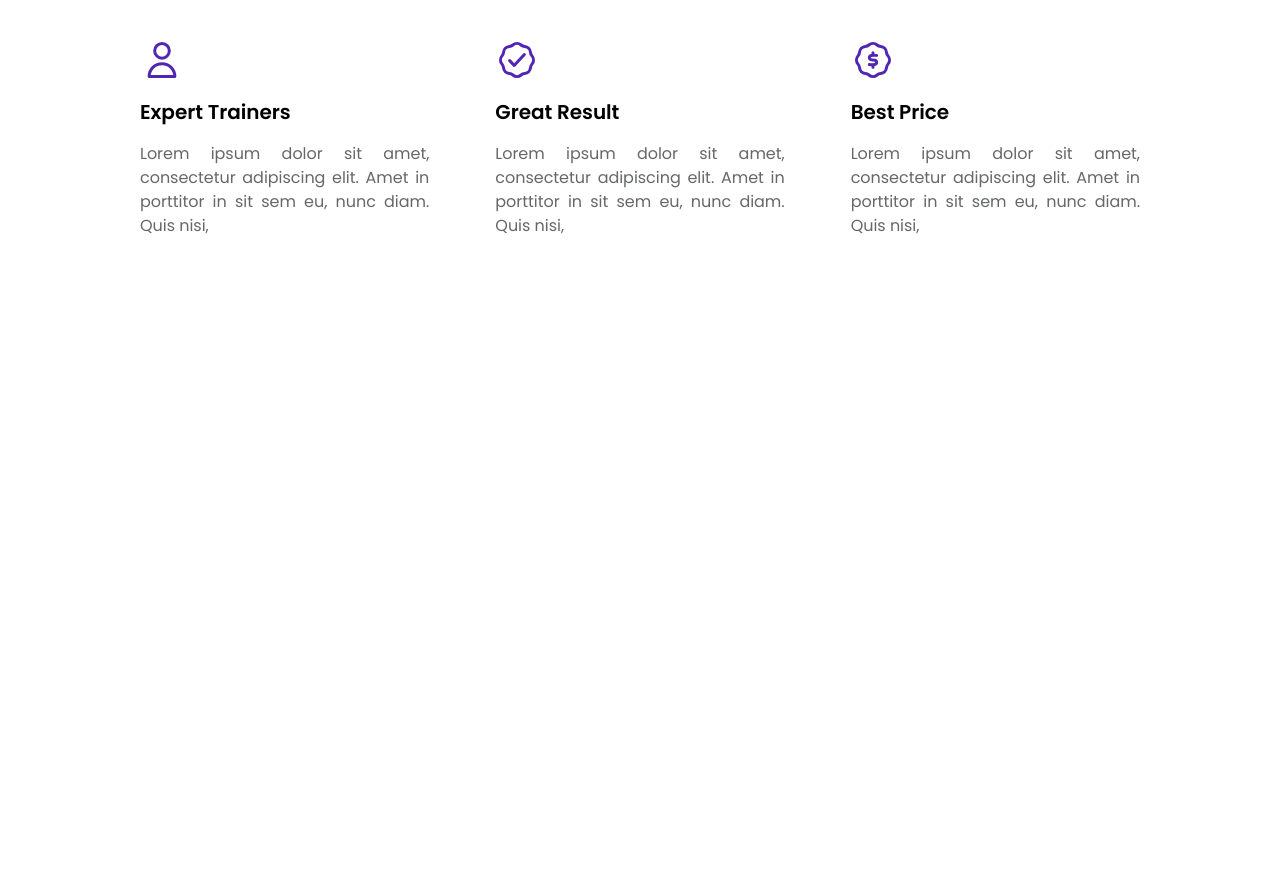
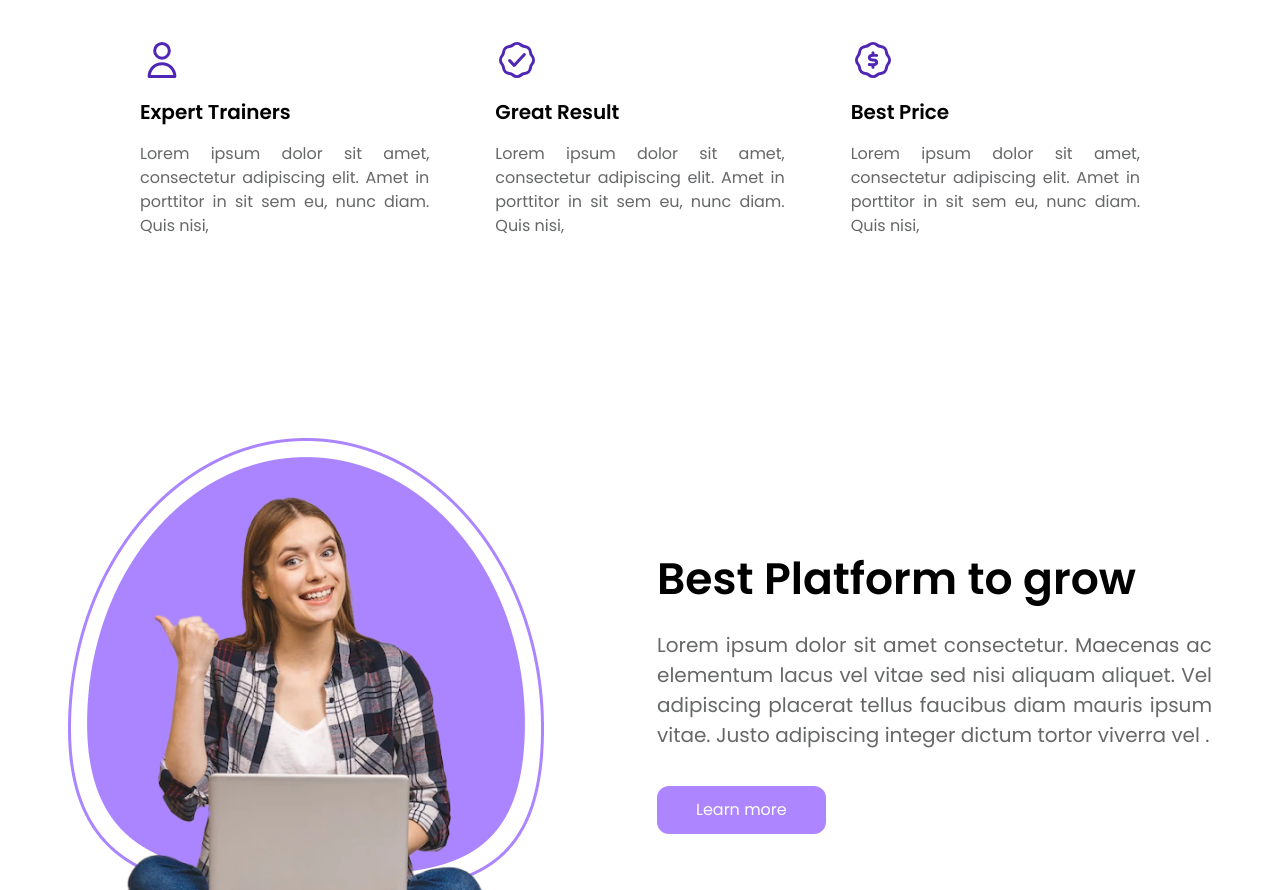
Before and after one commit to vostavhy/landing-tailwind-skills, a website built with Vite: page index.html in a window 1280 px wide. Shown: the part 2711-3601 px from the top of the page. Before the commit the page ends 2974 px from the top, so only its background shows below. Built offline with nearby package versions, Linux system fonts and the light colour scheme; files whose address does not match are found by name.

Commit message:
feat: implement platform section

```diff
--- a/index.html
+++ b/index.html
@@ -472,5 +472,32 @@
         </div>
       </div>
     </section>
+
+    <!--Platform-->
+    <section class="pt-[175px] lg:pt-[130px] md:pt-[60px]">
+      <div class="m-auto max-w-[1144px] lg:px-[25px]">
+        <div class="flex justify-between gap-6 md:flex-wrap-reverse md:justify-center">
+          <div>
+            <img class="h-auto w-full" src="/images/platform-1.png" alt="" />
+          </div>
+          <div class="mt-[110px] max-w-[555px] md:mt-0">
+            <h2>Best Platform to grow</h2>
+            <p class="mt-5 text-justify text-[20px] font-normal leading-[30px] text-secondary md:text-base">
+              Lorem ipsum dolor sit amet consectetur. Maecenas ac elementum lacus vel vitae sed nisi aliquam aliquet.
+              Vel adipiscing placerat tellus faucibus diam mauris ipsum vitae. Justo adipiscing integer dictum tortor
+              viverra vel .
+            </p>
+            <button
+              class="mt-9 rounded-[12px] bg-[#AC85FF] px-[39px] py-3 text-white transition hover:bg-white hover:text-[#AC85FF] hover:outline hover:outline-[#AC85FF]"
+            >
+              Learn more
+            </button>
+          </div>
+        </div>
+      </div>
+    </section>
+
+    <!--Students Support-->
+    <section></section>
   </body>
 </html>
--- a/src/index.css
+++ b/src/index.css
@@ -10,7 +10,7 @@
     @apply text-[60px] font-bold leading-[90px] text-white lg:text-5xl md:text-4xl md:leading-normal sm:text-3xl;
   }
   h2 {
-    @apply text-[44px] font-semibold leading-[62px] text-[#464747] md:text-3xl md:leading-normal sm:text-2xl;
+    @apply text-[44px] font-semibold leading-[62px] md:text-3xl md:leading-normal sm:text-2xl;
   }
   h3 {
     @apply text-[40px] font-semibold leading-[60px] text-[#464747] md:text-3xl md:leading-normal sm:text-2xl;
```
Also changed, not shown: public/images/platform-1.png (added).
